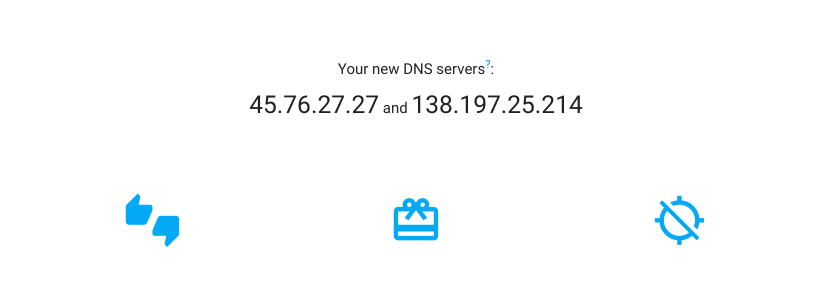
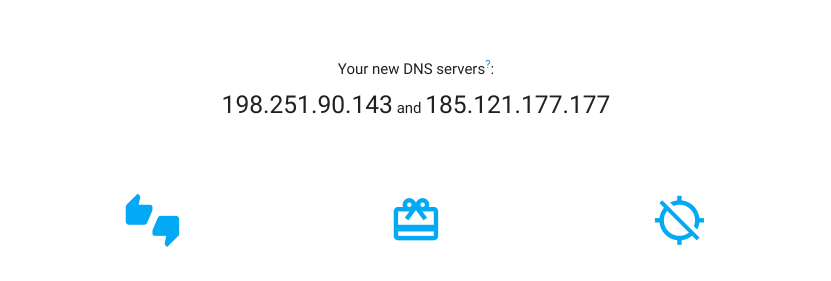
Before and after one commit to moderntld/www.moderntld.com, a Jekyll site: the page built from index.html, in a window 1280 px wide and 900 px high. Shown: the part 349-630 px from the top of the window, without its empty margins (224-1055 px from the left). Built offline with Jekyll 4.4.1, drawn with Linux system fonts in a browser that asks for light colours; the list of posts is cut into pages by our own code; comment, search, counter and statistics services are not loaded.

Commit message:
Update homepage DNS servers

```diff
--- a/index.html
+++ b/index.html
@@ -19,7 +19,7 @@ layout: default
 		<br /><br />
 		<a href="/get-started" class="waves-effect waves-light btn-large z-depth-0 blue"><i class="material-icons left">play_arrow</i>Get Started!</a>
 		<br /><br /><br />
-    <p class="center-align">Your new DNS servers<sup><a class="tooltipped" data-position="top" data-delay="0" data-tooltip="Click to learn more" href="{{ "/infrastructure" | prepend: site.baseurl }}">?</a></sup>:</br><span class="dns tooltipped" data-position="bottom" data-delay="15" data-tooltip="Chicago, IL">45.76.27.27</span> and <span class="dns tooltipped" data-position="bottom" data-delay="15" data-tooltip="New York, NY">138.197.25.214</span></p>
+    <p class="center-align">Your new DNS servers<sup><a class="tooltipped" data-position="top" data-delay="0" data-tooltip="Click to learn more" href="{{ "/infrastructure" | prepend: site.baseurl }}">?</a></sup>:</br><span class="dns tooltipped" data-position="bottom" data-delay="15" data-tooltip="Operated by ModernTLD">198.251.90.143</span> and <span class="dns tooltipped" data-position="bottom" data-delay="15" data-tooltip="Operated by @Fusl from OpenNIC">185.121.177.177</span></p>
     <br />
             </div>
         </div>
```
